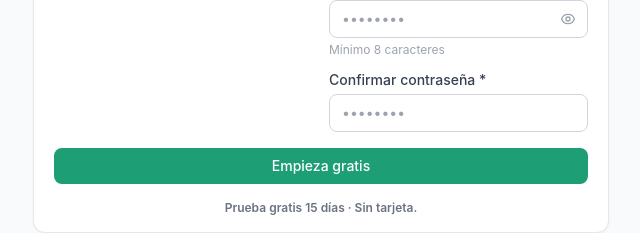
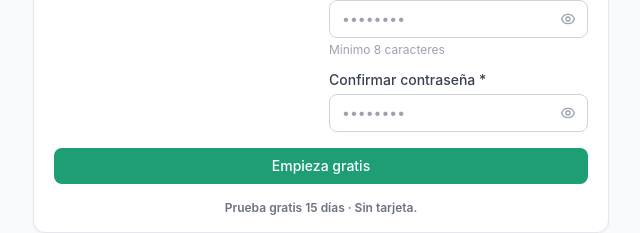
Before and after one commit to Juliancho2/front-control-stock, a SvelteKit app: page /registro in a window 1280 px wide. Shown: the part 464-697 px from the top of the page, without its empty margins (319-959 px from the left). Built offline with nearby package versions, Linux system fonts and the light colour scheme; no server answers.

Commit message:
fix: added eye hidden

```diff
--- a/src/routes/registro/+page.svelte
+++ b/src/routes/registro/+page.svelte
@@ -7,6 +7,7 @@
 
     let cargando = false;
     let mostrarPassword = false;
+    let mostrarConfirmarPassword = false;
     let errores: Record<string, string> = {};
 
     // Auto-generar slug desde nombre del negocio
@@ -262,7 +263,7 @@
                             </div>
 
                             <!-- Password -->
-                            <div>
+                            <div class="mb-3">
                                 <label
                                     for="password"
                                     class="block text-sm font-medium text-gray-700 mb-1"
@@ -341,7 +342,7 @@
                             </div>
 
                             <!-- Confirmar contraseña -->
-                            <div class="mt-3">
+                            <div>
                                 <label
                                     for="confirmarPassword"
                                     class="block text-sm font-medium text-gray-700 mb-1"
@@ -350,10 +351,13 @@
                                         class="text-danger-500">*</span
                                     >
                                 </label>
+                                <div class="relative">
                                     <input
                                         id="confirmarPassword"
                                         name="confirmarPassword"
-                                    type={mostrarPassword ? "text" : "password"}
+                                        type={mostrarConfirmarPassword
+                                            ? "text"
+                                            : "password"}
                                         autocomplete="new-password"
                                         required
                                         placeholder="••••••••"
@@ -361,11 +365,56 @@
                                         class:border-danger-400={errores.confirmarPassword}
                                         disabled={cargando}
                                     />
+                                    <button
+                                        type="button"
+                                        class="absolute inset-y-0 right-0 flex items-center pr-3 text-gray-400 hover:text-gray-600"
+                                        onclick={() =>
+                                            (mostrarConfirmarPassword =
+                                                !mostrarConfirmarPassword)}
+                                        tabindex="-1"
+                                    >
+                                        {#if mostrarConfirmarPassword}
+                                            <svg
+                                                class="w-4 h-4"
+                                                fill="none"
+                                                stroke="currentColor"
+                                                viewBox="0 0 24 24"
+                                            >
+                                                <path
+                                                    stroke-linecap="round"
+                                                    stroke-linejoin="round"
+                                                    stroke-width="2"
+                                                    d="M13.875 18.825A10.05 10.05 0 0112 19c-4.478 0-8.268-2.943-9.543-7a9.97 9.97 0 011.563-3.029m5.858.908a3 3 0 114.243 4.243M9.878 9.878l4.242 4.242M9.88 9.88l-3.29-3.29m7.532 7.532l3.29 3.29M3 3l3.59 3.59m0 0A9.953 9.953 0 0112 5c4.478 0 8.268 2.943 9.543 7a10.025 10.025 0 01-4.132 4.411m0 0L21 21"
+                                                />
+                                            </svg>
+                                        {:else}
+                                            <svg
+                                                class="w-4 h-4"
+                                                fill="none"
+                                                stroke="currentColor"
+                                                viewBox="0 0 24 24"
+                                            >
+                                                <path
+                                                    stroke-linecap="round"
+                                                    stroke-linejoin="round"
+                                                    stroke-width="2"
+                                                    d="M15 12a3 3 0 11-6 0 3 3 0 016 0z"
+                                                />
+                                                <path
+                                                    stroke-linecap="round"
+                                                    stroke-linejoin="round"
+                                                    stroke-width="2"
+                                                    d="M2.458 12C3.732 7.943 7.523 5 12 5c4.478 0 8.268 2.943 9.542 7-1.274 4.057-5.064 7-9.542 7-4.477 0-8.268-2.943-9.542-7z"
+                                                />
+                                            </svg>
+                                        {/if}
+                                    </button>
                                     {#if errores.confirmarPassword}
                                         <p class="text-xs text-danger-600 mt-1">
                                             {errores.confirmarPassword}
                                         </p>
                                     {/if}
+                                </div>
                             </div>
                         </div>
                     </section>
```
Lines whose indentation alone changed are shown as unchanged.
